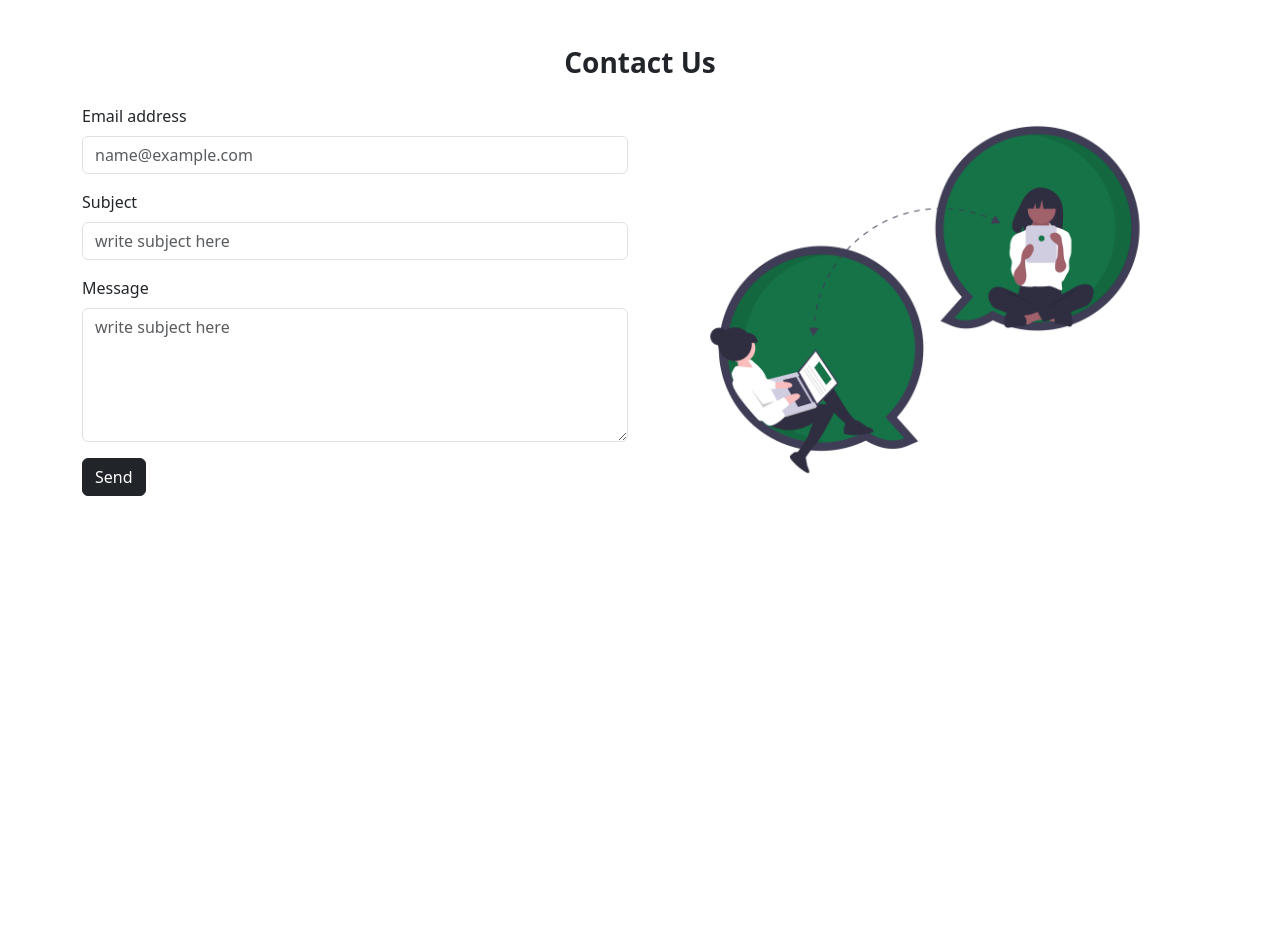
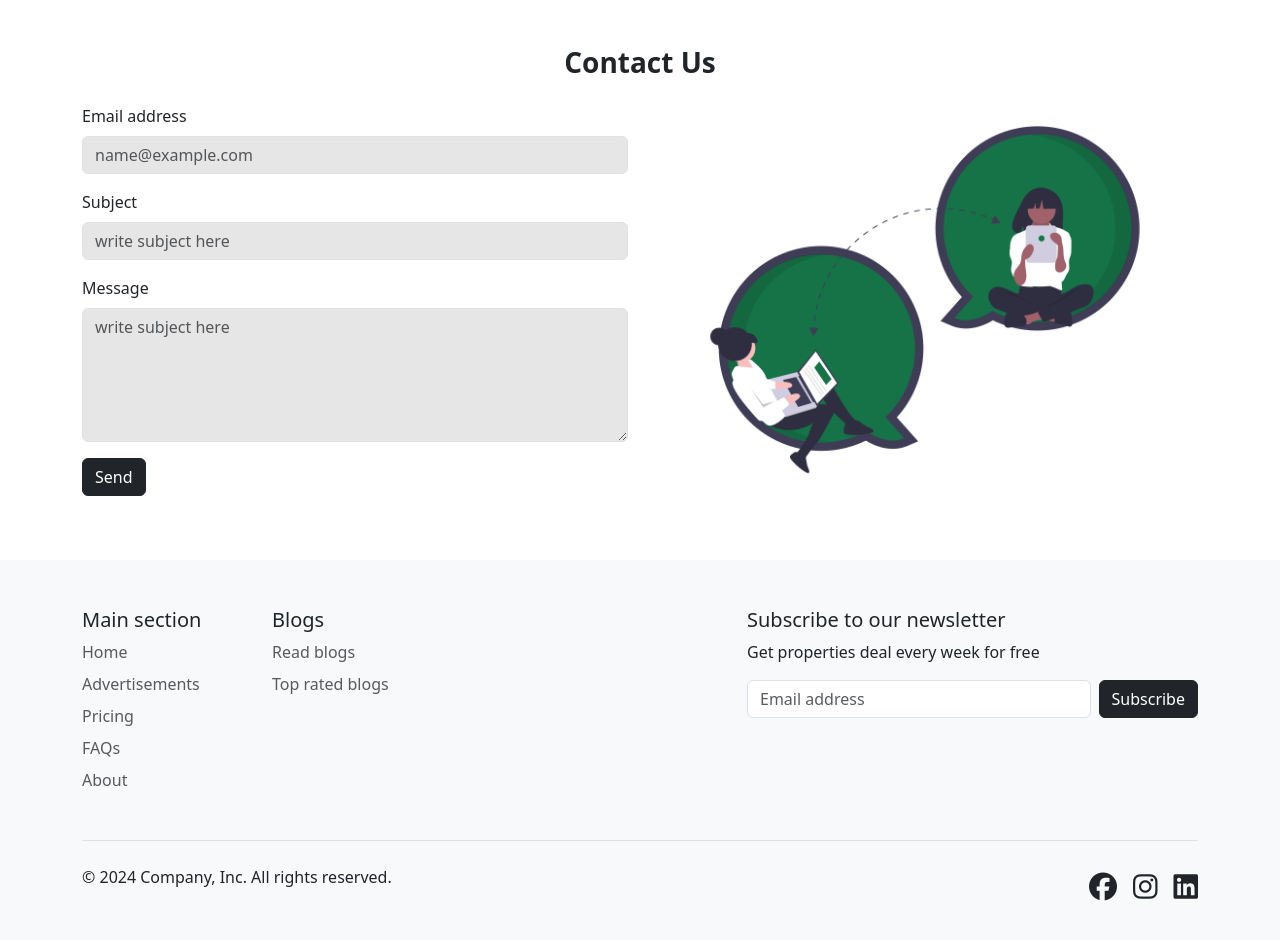
Before and after one commit to antusaha970/Home-Housing, a React (Vite) app: page / in a window 1280 px wide. Shown: the part 1680-2620 px from the top of the page. Before the commit the page ends 2240 px from the top, so only its background shows below. Built offline with nearby package versions, Linux system fonts and the light colour scheme; the HTML template or start-up script is replaced by a standard one.

Commit message:
added footer components

```diff
--- a/index.html
+++ b/index.html
@@ -17,6 +17,13 @@
       crossorigin="anonymous"
     />
     <link rel="stylesheet" href="https://unpkg.com/aos@next/dist/aos.css" />
+    <link
+      rel="stylesheet"
+      href="https://cdnjs.cloudflare.com/ajax/libs/font-awesome/6.5.2/css/all.min.css"
+      integrity="sha512-SnH5WK+bZxgPHs44uWIX+LLJAJ9/2PkPKZ5QiAj6Ta86w+fsb2TkcmfRyVX3pBnMFcV7oQPJkl9QevSCWr3W6A=="
+      crossorigin="anonymous"
+      referrerpolicy="no-referrer"
+    />
   </head>
   <body>
     <div id="root"></div>
--- a/src/App.jsx
+++ b/src/App.jsx
@@ -3,6 +3,7 @@
 import Navbar from "./components/shared/Navbar/Navbar";
 import { useState } from "react";
 import { IsLoggedInContext } from "./context/Allcontext";
+import Footer from "./components/shared/Footer/Footer";
 
 function App() {
   const [loggedIn, setLoggedIn] = useState(false);
@@ -12,6 +13,7 @@
       <Routes>
         <Route path="/" element={<Homepage />} />
       </Routes>
+      <Footer />
     </IsLoggedInContext.Provider>
   );
 }
--- a/src/components/ContactUs/ContactUs.jsx
+++ b/src/components/ContactUs/ContactUs.jsx
@@ -13,7 +13,7 @@
               </label>
               <input
                 type="email"
-                className="form-control"
+                className="form-control inputFiledBg"
                 id="emailForContact"
                 placeholder="name@example.com"
               />
@@ -24,7 +24,7 @@
               </label>
               <input
                 type="text"
-                className="form-control"
+                className="form-control inputFiledBg"
                 id="subjectforcontact"
                 placeholder="write subject here"
               />
@@ -35,7 +35,7 @@
               </label>
               <textarea
                 rows={5}
-                className="form-control"
+                className="form-control inputFiledBg"
                 id="subject for contact"
                 placeholder="write subject here"
               />
--- a/src/components/ContactUs/contactus.css
+++ b/src/components/ContactUs/contactus.css
@@ -0,0 +1,7 @@
+.inputFiledBg {
+  background: #e7e6e6;
+}
+
+.inputFiledBg:focus {
+  background: #f1f1f1;
+}
--- /dev/null
+++ b/src/components/shared/Footer/Footer.jsx
@@ -0,0 +1,103 @@
+import "./footer.css";
+const Footer = () => {
+  return (
+    <footer className="footer-bg">
+      <div className="container">
+        <footer className="py-5">
+          <div className="row">
+            <div className="col-6 col-md-2 mb-3">
+              <h5>Main section</h5>
+              <ul className="nav flex-column">
+                <li className="nav-item mb-2">
+                  <a href="#" className="nav-link p-0 text-muted">
+                    Home
+                  </a>
+                </li>
+                <li className="nav-item mb-2">
+                  <a href="#" className="nav-link p-0 text-muted">
+                    Advertisements
+                  </a>
+                </li>
+                <li className="nav-item mb-2">
+                  <a href="#" className="nav-link p-0 text-muted">
+                    Pricing
+                  </a>
+                </li>
+                <li className="nav-item mb-2">
+                  <a href="#" className="nav-link p-0 text-muted">
+                    FAQs
+                  </a>
+                </li>
+                <li className="nav-item mb-2">
+                  <a href="#about" className="nav-link p-0 text-muted">
+                    About
+                  </a>
+                </li>
+              </ul>
+            </div>
+            <div className="col-6 col-md-2 mb-3">
+              <h5>Blogs</h5>
+              <ul className="nav flex-column">
+                <li className="nav-item mb-2">
+                  <a href="#" className="nav-link p-0 text-muted">
+                    Read blogs
+                  </a>
+                </li>
+                <li className="nav-item mb-2">
+                  <a href="#" className="nav-link p-0 text-muted">
+                    Top rated blogs
+                  </a>
+                </li>
+              </ul>
+            </div>
+            <div className="col-6 col-md-2 mb-3"></div>
+            <div className="col-md-5 offset-md-1 mb-3">
+              <form>
+                <h5>Subscribe to our newsletter</h5>
+                <p>Get properties deal every week for free</p>
+                <div className="d-flex flex-column flex-sm-row w-100 gap-2">
+                  <label htmlFor="newsletter1" className="visually-hidden">
+                    Email address
+                  </label>
+                  <input
+                    id="newsletter1"
+                    type="text"
+                    className="form-control"
+                    placeholder="Email address"
+                  />
+                  <button className="btn btn-dark" type="button">
+                    Subscribe
+                  </button>
+                </div>
+              </form>
+            </div>
+          </div>
+          <div className="d-flex flex-column flex-sm-row justify-content-between py-4 my-4 border-top">
+            <p>
+              © {new Date().getFullYear()} Company, Inc. All rights reserved.
+            </p>
+            <ul className="list-unstyled d-flex">
+              <li className="ms-3">
+                <a className="link-dark icons-size" href="#">
+                  <i className="fa-brands fa-facebook"></i>
+                </a>
+              </li>
+              <li className="ms-3">
+                <a className="link-dark icons-size" href="#">
+                  <i className="fa-brands fa-instagram"></i>
+                </a>
+              </li>
+              <li className="ms-3">
+                <a className="link-dark icons-size" href="#">
+                  <i className="fa-brands fa-linkedin"></i>
+                </a>
+              </li>
+            </ul>
+          </div>
+        </footer>
+      </div>
+    </footer>
+  );
+};
+
+export default Footer;
--- /dev/null
+++ b/src/components/shared/Footer/footer.css
@@ -0,0 +1,7 @@
+.footer-bg {
+  background: #f8f9fa;
+}
+
+.icons-size {
+  font-size: 28px;
+}
```
